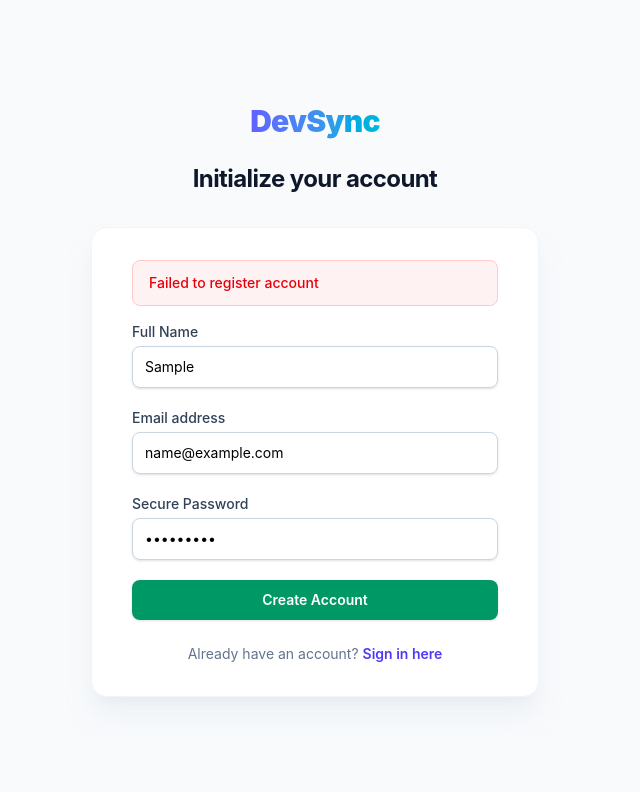
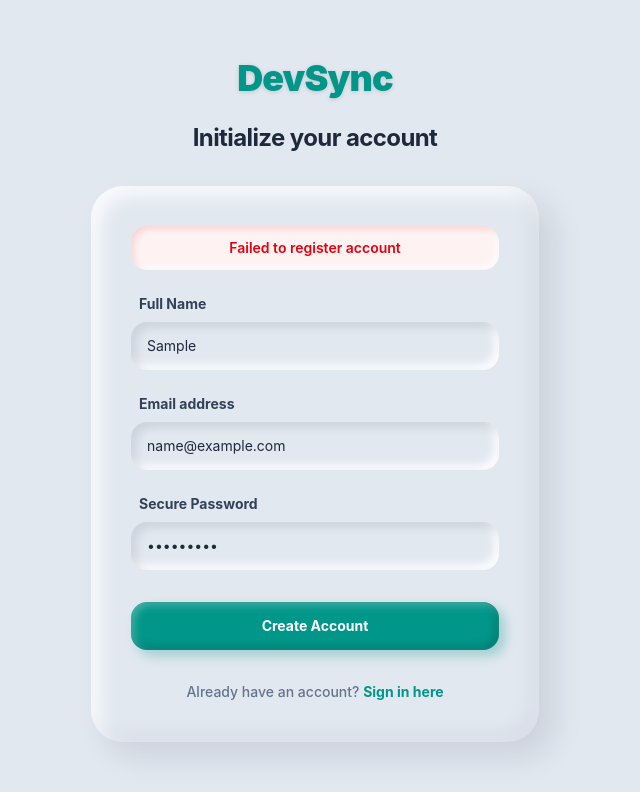
Before and after one commit to ash05741/DevSync, a React (Vite) app in the folder Client/: page /register in a window 1280 px wide. Both pictures are taken after typing "Sample", "name@example.com", "Sample123" into the empty fields and a click on the button "Create Account". Shown: the top 792 px of the page, without its empty margins (325-965 px from the left). Built offline with nearby package versions, Linux system fonts and the light colour scheme; no server answers.

Commit message:
feat: update the UI for the Login and Registergit add .!

```diff
--- a/Client/src/pages/Login.tsx
+++ b/Client/src/pages/Login.tsx
@@ -23,68 +23,75 @@
     };
 
     return (
-        <div className="min-h-screen bg-slate-50 flex flex-col justify-center py-12 sm:px-6 lg:px-8 font-sans antialiased">
-            <div className="sm:mx-auto sm:w-full sm:max-w-md text-center">
-                <span className="text-3xl font-black bg-gradient-to-r from-indigo-500 to-cyan-500 bg-clip-text text-transparent tracking-tight">
+        <div className="min-h-screen bg-slate-200 flex flex-col justify-center py-12 sm:px-6 lg:px-8 font-sans antialiased overflow-hidden">
+
+            <div className="sm:mx-auto sm:w-full sm:max-w-md text-center z-10">
+                <span className="text-4xl font-black text-teal-600 tracking-tight drop-shadow-sm">
                     DevSync
                 </span>
-                <h2 className="mt-6 text-center text-2xl font-bold tracking-tight text-slate-900">
+                <h2 className="mt-6 text-center text-2xl font-bold tracking-tight text-slate-800">
                     Sign in to your workspace
                 </h2>
             </div>
 
-            <div className="mt-8 sm:mx-auto sm:w-full sm:max-w-md">
-                <div className="bg-white py-8 px-4 shadow-xl shadow-slate-200/50 sm:rounded-2xl sm:px-10 border border-slate-100">
+            <div className="mt-8 sm:mx-auto sm:w-full sm:max-w-md z-10 relative">
+
+                {/* Claymorphism Card Container */}
+                <div className="bg-slate-200 py-10 px-6 sm:px-10 rounded-[32px] shadow-[15px_15px_30px_rgba(15,23,42,0.1),inset_-8px_-8px_20px_rgba(15,23,42,0.05),inset_8px_8px_20px_rgba(255,255,255,0.9)]">
 
                     {error && (
-                        <div className="mb-4 bg-red-50 border border-red-200 text-red-600 px-4 py-3 rounded-lg text-sm font-medium">
+                        /* Debossed Error Message */
+                        <div className="mb-6 bg-red-50 text-red-600 px-4 py-3 rounded-2xl text-sm font-semibold text-center shadow-[inset_3px_3px_6px_rgba(220,38,38,0.15),inset_-3px_-3px_6px_rgba(255,255,255,0.9)]">
                             {error}
                         </div>
                     )}
 
                     <form onSubmit={handleLogin} className="space-y-6">
                         <div>
-                            <label className="block text-sm font-medium text-slate-700">Email address</label>
+                            <label className="block text-sm font-bold text-slate-700 ml-2 mb-2">Email address</label>
                             <div className="mt-1">
                                 <input
                                     type="email"
                                     value={email}
                                     onChange={(e) => setEmail(e.target.value)}
                                     required
-                                    className="block w-full appearance-none rounded-lg border border-slate-300 px-3 py-2.5 placeholder-slate-400 shadow-sm focus:border-indigo-500 focus:outline-none focus:ring-2 focus:ring-indigo-500/20 sm:text-sm transition-all"
+                                    /* Debossed Input Field (Carved into the clay) */
+                                    className="block w-full appearance-none rounded-2xl bg-slate-200 border-none px-4 py-3.5 text-slate-800 placeholder-slate-400 shadow-[inset_5px_5px_10px_rgba(15,23,42,0.1),inset_-5px_-5px_10px_rgba(255,255,255,0.9)] focus:outline-none focus:ring-2 focus:ring-teal-500/40 sm:text-sm transition-all"
                                     placeholder="developer@company.com"
                                 />
                             </div>
                         </div>
 
                         <div>
-                            <label className="block text-sm font-medium text-slate-700">Password</label>
+                            <label className="block text-sm font-bold text-slate-700 ml-2 mb-2">Password</label>
                             <div className="mt-1">
                                 <input
                                     type="password"
                                     value={password}
                                     onChange={(e) => setPassword(e.target.value)}
                                     required
-                                    className="block w-full appearance-none rounded-lg border border-slate-300 px-3 py-2.5 placeholder-slate-400 shadow-sm focus:border-indigo-500 focus:outline-none focus:ring-2 focus:ring-indigo-500/20 sm:text-sm transition-all"
+                                    /* Debossed Input Field */
+                                    className="block w-full appearance-none rounded-2xl bg-slate-200 border-none px-4 py-3.5 text-slate-800 placeholder-slate-400 shadow-[inset_5px_5px_10px_rgba(15,23,42,0.1),inset_-5px_-5px_10px_rgba(255,255,255,0.9)] focus:outline-none focus:ring-2 focus:ring-teal-500/40 sm:text-sm transition-all"
                                     placeholder="••••••••"
                                 />
                             </div>
                         </div>
 
-                        <div>
+                        <div className="pt-2">
                             <button
                                 type="submit"
-                                className="flex w-full justify-center rounded-lg bg-indigo-600 px-4 py-2.5 text-sm font-semibold text-white shadow-sm hover:bg-indigo-500 focus-visible:outline focus-visible:outline-2 focus-visible:outline-offset-2 focus-visible:outline-indigo-600 transition-colors"
+                                /* Embossed Button with tactile click animation */
+                                className="flex w-full justify-center rounded-2xl bg-indigo-600 px-4 py-3.5 text-sm font-bold text-white shadow-[6px_6px_12px_rgba(79,70,229,0.3),inset_-3px_-3px_8px_rgba(0,0,0,0.2),inset_3px_3px_8px_rgba(255,255,255,0.3)] hover:scale-[1.02] active:scale-95 transition-transform focus:outline-none"
                             >
                                 Sign in securely
                             </button>
                         </div>
                     </form>
 
-                    <div className="mt-6 text-center">
-                        <p className="text-sm text-slate-500">
+                    <div className="mt-8 text-center">
+                        <p className="text-sm font-medium text-slate-500">
                             Don't have an account?{' '}
-                            <Link to="/register" className="font-semibold text-indigo-600 hover:text-indigo-500 transition-colors">
+                            <Link to="/register" className="font-bold text-teal-600 hover:text-teal-500 transition-colors">
                                 Create a free workspace
                             </Link>
                         </p>
@@ -92,6 +99,7 @@
 
                 </div>
             </div>
+
         </div>
     );
 }
--- a/Client/src/pages/Register.tsx
+++ b/Client/src/pages/Register.tsx
@@ -24,56 +24,62 @@
     };
 
     return (
-        <div className="min-h-screen bg-slate-50 flex flex-col justify-center py-12 sm:px-6 lg:px-8 font-sans antialiased">
-            <div className="sm:mx-auto sm:w-full sm:max-w-md text-center">
-                <span className="text-3xl font-black bg-gradient-to-r from-indigo-500 to-cyan-500 bg-clip-text text-transparent tracking-tight">
+        <div className="min-h-screen bg-slate-200 flex flex-col justify-center py-12 sm:px-6 lg:px-8 font-sans antialiased overflow-hidden">
+
+            <div className="sm:mx-auto sm:w-full sm:max-w-md text-center z-10">
+                <span className="text-4xl font-black text-teal-600 tracking-tight drop-shadow-sm">
                     DevSync
                 </span>
-                <h2 className="mt-6 text-center text-2xl font-bold tracking-tight text-slate-900">
+                <h2 className="mt-6 text-center text-2xl font-bold tracking-tight text-slate-800">
                     Initialize your account
                 </h2>
             </div>
 
-            <div className="mt-8 sm:mx-auto sm:w-full sm:max-w-md">
-                <div className="bg-white py-8 px-4 shadow-xl shadow-slate-200/50 sm:rounded-2xl sm:px-10 border border-slate-100">
+            <div className="mt-8 sm:mx-auto sm:w-full sm:max-w-md z-10 relative">
+
+                {/* Claymorphism Card Container */}
+                <div className="bg-slate-200 py-10 px-6 sm:px-10 rounded-[32px] shadow-[15px_15px_30px_rgba(15,23,42,0.1),inset_-8px_-8px_20px_rgba(15,23,42,0.05),inset_8px_8px_20px_rgba(255,255,255,0.9)]">
 
                     {error && (
-                        <div className="mb-4 bg-red-50 border border-red-200 text-red-600 px-4 py-3 rounded-lg text-sm font-medium">
+                        /* Debossed Error Message */
+                        <div className="mb-6 bg-red-50 text-red-600 px-4 py-3 rounded-2xl text-sm font-semibold text-center shadow-[inset_3px_3px_6px_rgba(220,38,38,0.15),inset_-3px_-3px_6px_rgba(255,255,255,0.9)]">
                             {error}
                         </div>
                     )}
 
-                    <form onSubmit={handleRegister} className="space-y-5">
+                    <form onSubmit={handleRegister} className="space-y-6">
                         <div>
-                            <label className="block text-sm font-medium text-slate-700">Full Name</label>
+                            <label className="block text-sm font-bold text-slate-700 ml-2 mb-2">Full Name</label>
                             <div className="mt-1">
                                 <input
                                     type="text"
                                     value={name}
                                     onChange={(e) => setName(e.target.value)}
                                     required
-                                    className="block w-full appearance-none rounded-lg border border-slate-300 px-3 py-2.5 placeholder-slate-400 shadow-sm focus:border-indigo-500 focus:outline-none focus:ring-2 focus:ring-indigo-500/20 sm:text-sm transition-all"
+                                    /* Debossed Input Field */
+                                    className="block w-full appearance-none rounded-2xl bg-slate-200 border-none px-4 py-3.5 text-slate-800 placeholder-slate-400 shadow-[inset_5px_5px_10px_rgba(15,23,42,0.1),inset_-5px_-5px_10px_rgba(255,255,255,0.9)] focus:outline-none focus:ring-2 focus:ring-teal-500/40 sm:text-sm transition-all"
                                     placeholder="John Doe"
                                 />
                             </div>
                         </div>
 
                         <div>
-                            <label className="block text-sm font-medium text-slate-700">Email address</label>
+                            <label className="block text-sm font-bold text-slate-700 ml-2 mb-2">Email address</label>
                             <div className="mt-1">
                                 <input
                                     type="email"
                                     value={email}
                                     onChange={(e) => setEmail(e.target.value)}
                                     required
-                                    className="block w-full appearance-none rounded-lg border border-slate-300 px-3 py-2.5 placeholder-slate-400 shadow-sm focus:border-indigo-500 focus:outline-none focus:ring-2 focus:ring-indigo-500/20 sm:text-sm transition-all"
+                                    /* Debossed Input Field */
+                                    className="block w-full appearance-none rounded-2xl bg-slate-200 border-none px-4 py-3.5 text-slate-800 placeholder-slate-400 shadow-[inset_5px_5px_10px_rgba(15,23,42,0.1),inset_-5px_-5px_10px_rgba(255,255,255,0.9)] focus:outline-none focus:ring-2 focus:ring-teal-500/40 sm:text-sm transition-all"
                                     placeholder="developer@company.com"
                                 />
                             </div>
                         </div>
 
                         <div>
-                            <label className="block text-sm font-medium text-slate-700">Secure Password</label>
+                            <label className="block text-sm font-bold text-slate-700 ml-2 mb-2">Secure Password</label>
                             <div className="mt-1">
                                 <input
                                     type="password"
@@ -81,26 +87,28 @@
                                     onChange={(e) => setPassword(e.target.value)}
                                     required
                                     minLength={6}
-                                    className="block w-full appearance-none rounded-lg border border-slate-300 px-3 py-2.5 placeholder-slate-400 shadow-sm focus:border-indigo-500 focus:outline-none focus:ring-2 focus:ring-indigo-500/20 sm:text-sm transition-all"
+                                    /* Debossed Input Field */
+                                    className="block w-full appearance-none rounded-2xl bg-slate-200 border-none px-4 py-3.5 text-slate-800 placeholder-slate-400 shadow-[inset_5px_5px_10px_rgba(15,23,42,0.1),inset_-5px_-5px_10px_rgba(255,255,255,0.9)] focus:outline-none focus:ring-2 focus:ring-teal-500/40 sm:text-sm transition-all"
                                     placeholder="••••••••"
                                 />
                             </div>
                         </div>
 
-                        <div>
+                        <div className="pt-2">
                             <button
                                 type="submit"
-                                className="flex w-full justify-center rounded-lg bg-emerald-600 px-4 py-2.5 text-sm font-semibold text-white shadow-sm hover:bg-emerald-500 focus-visible:outline focus-visible:outline-2 focus-visible:outline-offset-2 focus-visible:outline-emerald-600 transition-colors mt-2"
+                                /* Embossed Teal Button with tactile click animation */
+                                className="flex w-full justify-center rounded-2xl bg-teal-600 px-4 py-3.5 text-sm font-bold text-white shadow-[6px_6px_12px_rgba(13,148,136,0.3),inset_-3px_-3px_8px_rgba(0,0,0,0.2),inset_3px_3px_8px_rgba(255,255,255,0.3)] hover:scale-[1.02] active:scale-95 transition-transform focus:outline-none"
                             >
                                 Create Account
                             </button>
                         </div>
                     </form>
 
-                    <div className="mt-6 text-center">
-                        <p className="text-sm text-slate-500">
+                    <div className="mt-8 text-center">
+                        <p className="text-sm font-medium text-slate-500">
                             Already have an account?{' '}
-                            <Link to="/login" className="font-semibold text-indigo-600 hover:text-indigo-500 transition-colors">
+                            <Link to="/login" className="font-bold text-teal-600 hover:text-teal-500 transition-colors">
                                 Sign in here
                             </Link>
                         </p>
@@ -108,6 +116,7 @@
 
                 </div>
             </div>
+
         </div>
     );
 }
```
